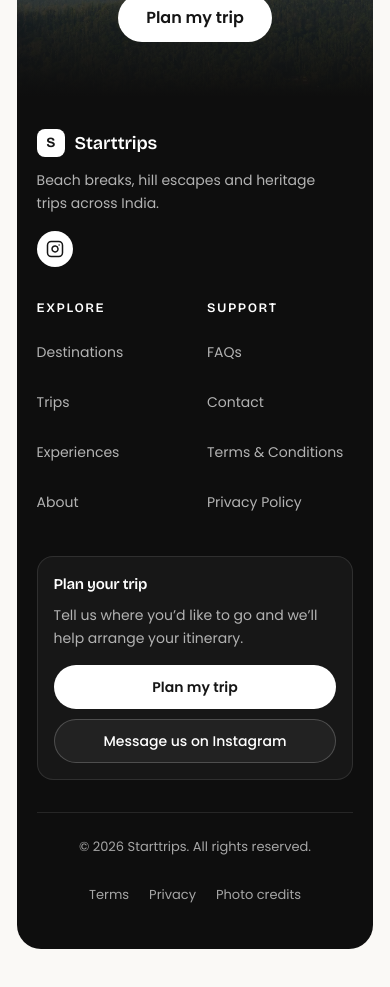
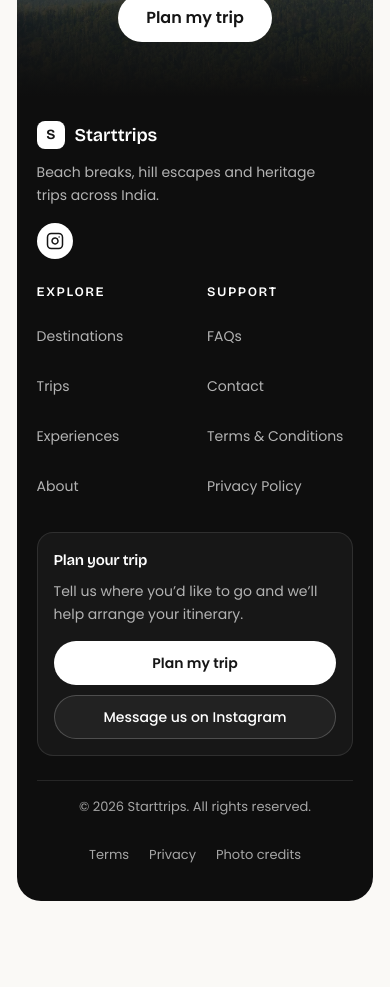
Before and after one commit to hriksinha1/Trip, a React (Vite) app: page / in a window 390 px wide. Shown: the part 5680-6667 px from the top of the page. Built offline with nearby package versions, Linux system fonts and the light colour scheme.

Commit message:
Reduce mobile footer height and avoid repeated legal links

```diff
--- a/src/components/layout/Footer.tsx
+++ b/src/components/layout/Footer.tsx
@@ -59,8 +59,8 @@ export const Footer: React.FC<FooterProps> = ({ onOpenLegalDialog, onPlanTripCli
 
   return (
     <>
-      <footer id="contact" aria-label="Starttrips footer" data-shell className="shell rounded-b-[var(--radius-block)] bg-[#0E0E0E] px-5 py-8 text-white sm:px-8 sm:py-10 lg:px-10">
-        <div className="grid grid-cols-2 gap-x-6 gap-y-8 border-b border-white/10 pb-8 sm:gap-x-8 sm:gap-y-9 lg:grid-cols-[1.4fr_1fr_1fr_1.6fr] lg:gap-10 lg:pb-10">
+      <footer id="contact" aria-label="Starttrips footer" data-shell className="shell rounded-b-[var(--radius-block)] bg-[#0E0E0E] px-5 py-6 text-white sm:px-8 sm:py-10 lg:px-10">
+        <div className="grid grid-cols-2 gap-x-6 gap-y-6 border-b border-white/10 pb-6 sm:gap-x-8 sm:gap-y-9 lg:grid-cols-[1.4fr_1fr_1fr_1.6fr] lg:gap-10 lg:pb-10">
           <div className="col-span-2 flex flex-col items-start gap-3 lg:col-span-1">
             <a href="#home" aria-label="Starttrips home"><Logo theme="light" /></a>
             <p className="max-w-[34ch] text-[14px] leading-relaxed text-[#B3B3B3]">
@@ -77,7 +77,7 @@ export const Footer: React.FC<FooterProps> = ({ onOpenLegalDialog, onPlanTripCli
             <h3 className="mb-3 font-display text-[13px] font-semibold uppercase tracking-[0.12em] text-white">Explore</h3>
             <ul className="space-y-1.5 text-[14px] text-[#B3B3B3]">
               {exploreLinks.map((item) => (
-                <li key={item.href}>
+                <li key={item.href} className={item.label === "Terms & Conditions" || item.label === "Privacy Policy" ? "hidden lg:block" : ""}>
                   <a href={item.href} className="inline-flex min-h-11 items-center rounded-sm transition-colors hover:text-white focus-visible:outline-none focus-visible:ring-2 focus-visible:ring-white">{item.label}</a>
                 </li>
               ))}
@@ -120,7 +120,7 @@ export const Footer: React.FC<FooterProps> = ({ onOpenLegalDialog, onPlanTripCli
           </div>
         </div>
 
-        <div className="flex flex-col items-center gap-4 pt-6 text-center text-[13px] text-[#A6A6A6] sm:flex-row sm:justify-between sm:text-left">
+        <div className="flex flex-col items-center gap-4 pt-4 text-center text-[13px] text-[#A6A6A6] sm:flex-row sm:justify-between sm:text-left">
           <p>© {currentYear} Starttrips. All rights reserved.</p>
           <div className="flex flex-wrap items-center justify-center gap-x-5 gap-y-2">
             <button type="button" onClick={() => onOpenLegalDialog("terms")} className="min-h-11 rounded-sm transition-colors hover:text-white focus-visible:outline-none focus-visible:ring-2 focus-visible:ring-white">Terms</button>
```
